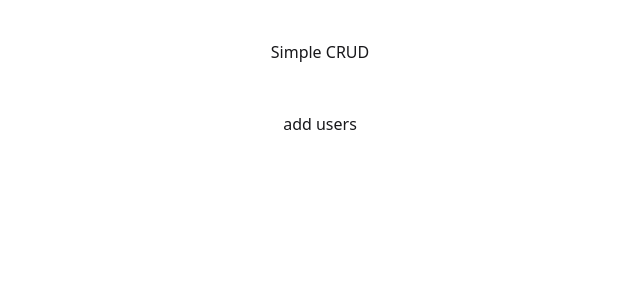
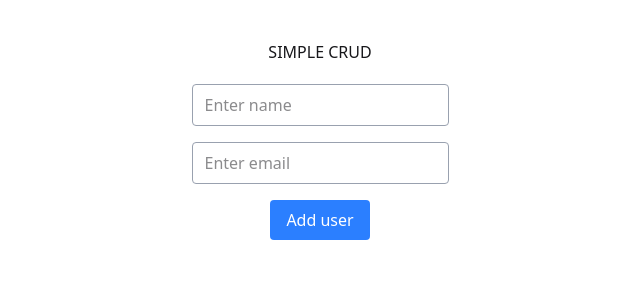
Before and after one commit to Amitkumersarkar/CRUD-OPERATION, a React (Vite) app in the folder simple-crud-client-side/: page / in a window 1280 px wide. Shown: the top 300 px of the page, without its empty margins (320-960 px from the left). Built offline with nearby package versions, Linux system fonts and the light colour scheme.

Commit message:
updated code

```diff
--- a/simple-crud-client-side/src/Components/ClientSide.jsx
+++ b/simple-crud-client-side/src/Components/ClientSide.jsx
@@ -2,7 +2,7 @@
 const ClientSide = () => {
     const handleAddUser = (e) => {
         e.preventDefault();
-        const form = e.target.from;
+        const form = e.target;
         const name = form.name.value;
         const email = form.email.value;
         const user = { name, email };
@@ -10,13 +10,27 @@ const ClientSide = () => {
     }
     return (
         <div className="text-center mt-10">
-            <h2>Simple CRUD</h2>
-            <form onSubmit={handleAddUser}>
-                <input type="text" name="name" id="" />
+            <h2>SIMPLE CRUD</h2>
+            <form onSubmit={handleAddUser} className="space-y-4 mt-5">
+                <input
+                    type="text"
+                    name="name"
+                    placeholder="Enter name"
+                    className="border border-gray-400 px-3 py-2 rounded"
+                />
                 <br />
-                <input type="email" name="email" id="" />
+                <input
+                    type="email"
+                    name="email"
+                    placeholder="Enter email"
+                    className="border border-gray-400 px-3 py-2 rounded"
+                />
                 <br />
-                <input type="submit" value="add users" />
+                <input
+                    type="submit"
+                    value="Add user"
+                    className="bg-blue-500 text-white px-4 py-2 rounded hover:bg-blue-600 cursor-pointer"
+                />
             </form>
         </div>
     );
```
